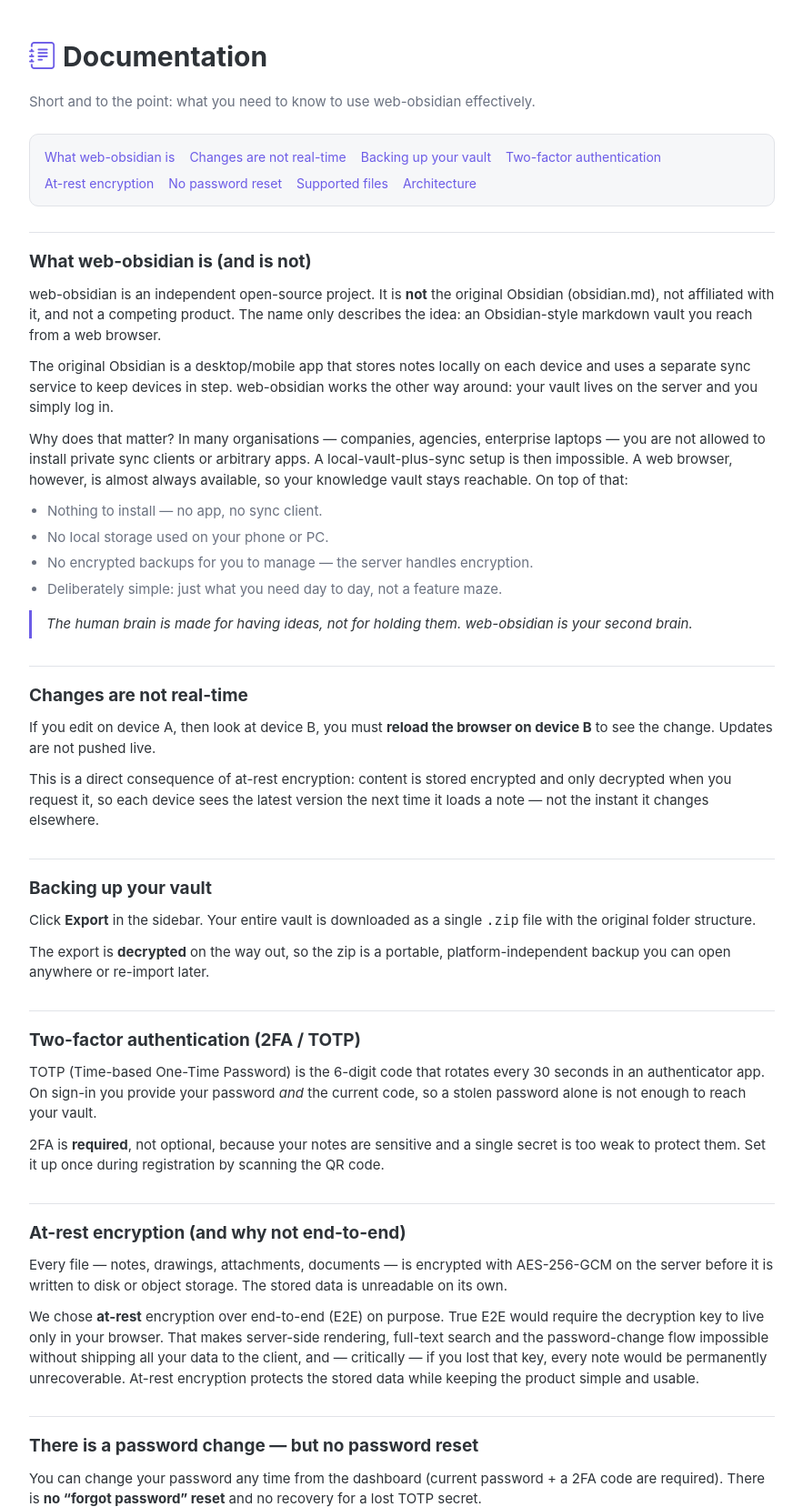
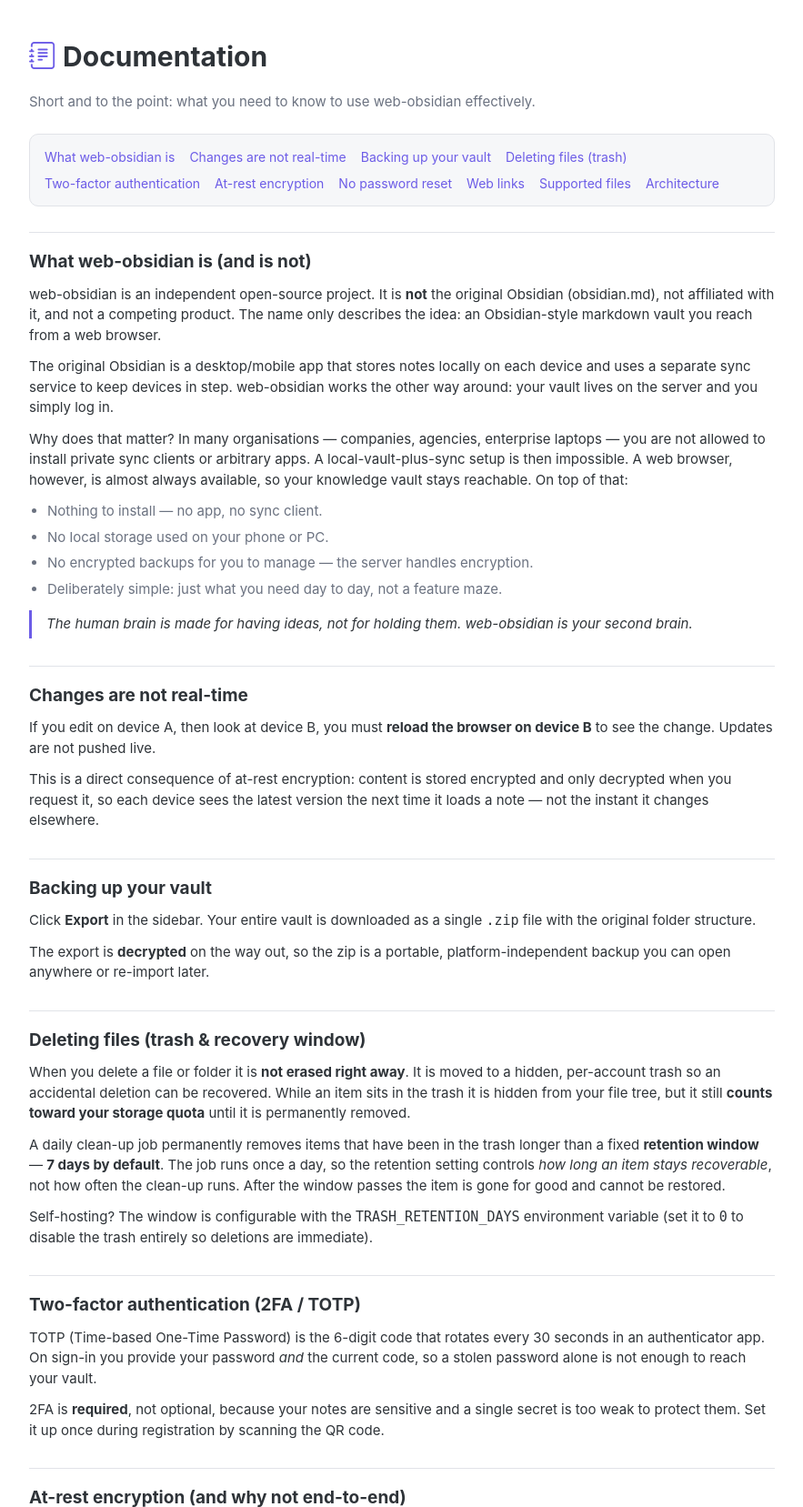
Before and after one commit to Fabo011/websidian, a Node project: template views/docs.ejs in a window 1280 px wide. Shown: the part 70-1727 px from the top of the page at 91% size, without its empty margins (198-1081 px from the left). Run offline with Node 20 templates, Linux system fonts and the light colour scheme; the template is opened without the code that fills it, so the values that code supplies are empty; some libraries are stand-ins or nearby versions.

Commit message:
trash folder added to prevent accidentially deletions.

```diff
--- a/public/js/i18n.js
+++ b/public/js/i18n.js
@@ -299,6 +299,7 @@
       feat_notes: 'Markdown notes with live preview',
       feat_folders: 'Nested folders to organize your vault',
       feat_links: 'Wiki-style links between notes',
+      feat_weblinks: 'Web link manager — save & reopen trusted links',
       feat_excalidraw: 'Excalidraw drawing integration',
       feat_pdf: 'Built-in PDF viewer',
       feat_attach: 'Attachments & file uploads',
@@ -602,6 +603,7 @@
       feat_notes: 'Markdown-Notizen mit Live-Vorschau',
       feat_folders: 'Verschachtelte Ordner zur Organisation deines Tresors',
       feat_links: 'Wiki-artige Verknüpfungen zwischen Notizen',
+      feat_weblinks: 'Weblink-Manager — vertrauenswürdige Links speichern & erneut öffnen',
       feat_excalidraw: 'Excalidraw-Zeichenintegration',
       feat_pdf: 'Eingebauter PDF-Viewer',
       feat_attach: 'Anhänge & Datei-Uploads',
--- a/src/vault/vault.module.ts
+++ b/src/vault/vault.module.ts
@@ -3,12 +3,13 @@
 import { UsersModule } from '../users/users.module';
 import { MarkdownService } from './markdown.service';
 import { VaultController } from './vault.controller';
+import { TrashCron } from './vault.cron';
 import { VaultService } from './vault.service';
 
 @Module({
   imports: [AuthModule, UsersModule],
   controllers: [VaultController],
-  providers: [VaultService, MarkdownService],
+  providers: [VaultService, MarkdownService, TrashCron],
   exports: [VaultService, MarkdownService],
 })
 export class VaultModule {}
--- a/views/docs.ejs
+++ b/views/docs.ejs
@@ -30,9 +30,11 @@
         <a href="#what">What web-obsidian is</a>
         <a href="#sync">Changes are not real-time</a>
         <a href="#backup">Backing up your vault</a>
+        <a href="#trash">Deleting files (trash)</a>
         <a href="#twofa">Two-factor authentication</a>
         <a href="#encryption">At-rest encryption</a>
         <a href="#password">No password reset</a>
+        <a href="#weblinks">Web links</a>
         <a href="#files">Supported files</a>
         <a href="#architecture">Architecture</a>
       </nav>
@@ -93,6 +95,28 @@
         </p>
       </section>
 
+      <section class="legal-section" id="trash">
+        <h2>Deleting files (trash &amp; recovery window)</h2>
+        <p>
+          When you delete a file or folder it is <strong>not erased right away</strong>. It is
+          moved to a hidden, per-account trash so an accidental deletion can be recovered. While
+          an item sits in the trash it is hidden from your file tree, but it still
+          <strong>counts toward your storage quota</strong> until it is permanently removed.
+        </p>
+        <p>
+          A daily clean-up job permanently removes items that have been in the trash longer than
+          a fixed <strong>retention window</strong> &mdash; <strong>7 days by default</strong>.
+          The job runs once a day, so the retention setting controls <em>how long an item stays
+          recoverable</em>, not how often the clean-up runs. After the window passes the item is
+          gone for good and cannot be restored.
+        </p>
+        <p>
+          Self-hosting? The window is configurable with the
+          <code>TRASH_RETENTION_DAYS</code> environment variable (set it to <code>0</code> to
+          disable the trash entirely so deletions are immediate).
+        </p>
+      </section>
+
       <section class="legal-section" id="twofa">
         <h2>Two-factor authentication (2FA / TOTP)</h2>
         <p>
@@ -140,6 +164,36 @@
         </p>
       </section>
 
+      <section class="legal-section" id="weblinks">
+        <h2>Web links (save a link once, open it safely forever)</h2>
+        <p>
+          The <strong>Web links</strong> manager lets you keep your important links inside your
+          vault &mdash; with a name, category and description &mdash; instead of scattering them
+          across browser bookmarks. Open the manager from the toolbar, add a link or import a CSV
+          (the Linky export format is supported), and search across everything you saved.
+        </p>
+        <p>
+          <strong>The idea.</strong> Your bookmarks normally live inside one browser on one
+          device. Reinstall the browser, switch machines, or log in from a locked-down work
+          computer and they are gone. Web links live in your encrypted vault, so they travel with
+          your account: save a link once and reach it from anywhere you can open web-obsidian.
+        </p>
+        <p>
+          <strong>Why it is safer.</strong> The risky moment with any link is the
+          <em>first</em> time &mdash; that is when you judge whether a URL really points where it
+          claims. Vet a link once, store the exact address, and from then on you always open
+          <em>that</em> verified URL. You are no longer re-reading a link someone pasted into an
+          email or chat, where the visible text can hide a different, manipulated destination.
+          The stored URL is encrypted at rest like the rest of your vault.
+        </p>
+        <p>
+          <strong>Independent of the browser.</strong> Because the links are kept server-side in
+          your vault rather than in a browser profile, they are not tied to any one browser,
+          extension or sync account. Nothing to install, nothing to export when you move devices
+          &mdash; just log in and your trusted links are there.
+        </p>
+      </section>
+
       <section class="legal-section" id="files">
         <h2>Supported files</h2>
         <p>
--- a/views/landing.ejs
+++ b/views/landing.ejs
@@ -114,6 +114,7 @@
         <li><i class="bi bi-file-earmark-text"></i> <span data-i18n="feat_notes">Markdown notes with live preview</span></li>
         <li><i class="bi bi-folder2-open"></i> <span data-i18n="feat_folders">Nested folders to organize your vault</span></li>
         <li><i class="bi bi-diagram-3"></i> <span data-i18n="feat_links">Wiki-style links between notes</span></li>
+        <li><i class="bi bi-link-45deg"></i> <span data-i18n="feat_weblinks">Web link manager &mdash; save &amp; reopen trusted links</span></li>
         <li><i class="bi bi-pencil"></i> <span data-i18n="feat_excalidraw">Excalidraw drawing integration</span></li>
         <li><i class="bi bi-file-earmark-pdf"></i> <span data-i18n="feat_pdf">Built-in PDF viewer</span></li>
         <li><i class="bi bi-paperclip"></i> <span data-i18n="feat_attach">Attachments &amp; file uploads</span></li>
```
Also changed, not shown: src/config/configuration.ts (+7 -0 lines), src/vault/vault.cron.ts (added, +42 -0 lines), src/vault/vault.service.ts (+65 -1 lines), src/storage/local-storage.provider.ts, src/storage/s3-storage.provider.ts, 1 other file.
